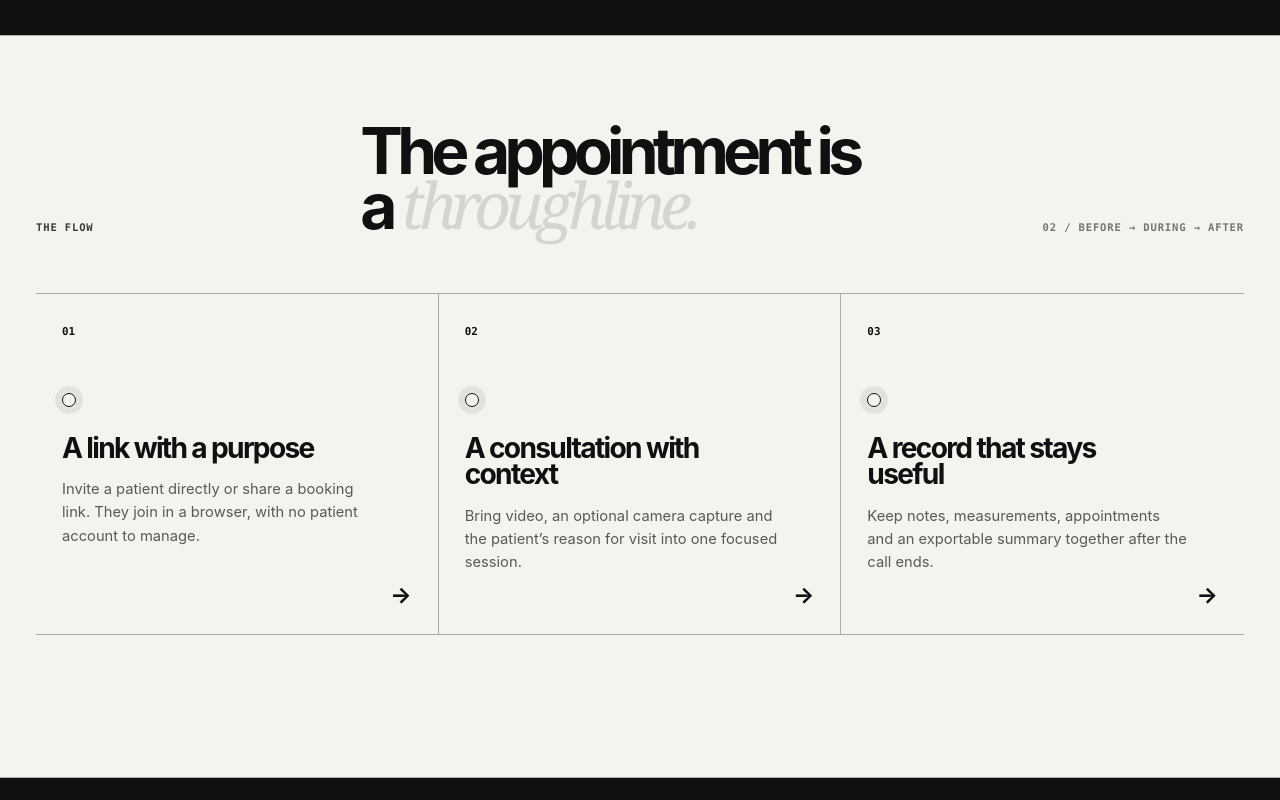
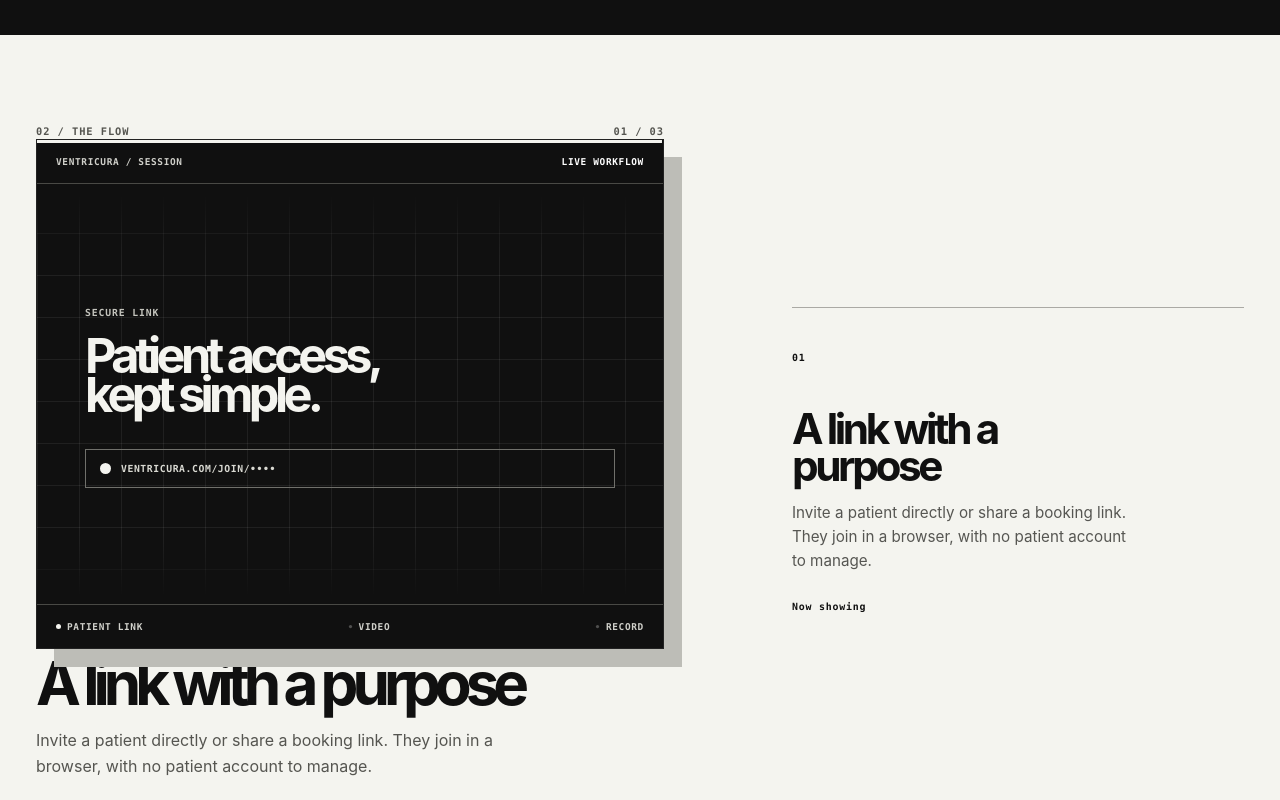
Before and after one commit to Scydarius/pulsewindowtelehealth, a React (Vite) app: page / in a window 1280 px wide. Shown: the part 1660-2460 px from the top of the page. Built offline with nearby package versions, Linux system fonts and the light colour scheme; no server answers.

Commit message:
Add scroll-led product story to landing page

```diff
--- a/src/pages/LandingPage.tsx
+++ b/src/pages/LandingPage.tsx
@@ -1,5 +1,5 @@
 import { ArrowRight } from 'lucide-react';
-import { useEffect, useState } from 'react';
+import { useEffect, useRef, useState } from 'react';
 import { Link } from 'react-router-dom';
 import { supabase } from '../services/supabase';
 import { organizationSchema, PublicFooter, PublicHeader, Seo } from '../components/PublicSite';
@@ -22,12 +22,28 @@ const workflow = [
 export function LandingPage() {
   const clinicSlug = clinicSlugFromHost();
   const [clinicianSignedIn, setClinicianSignedIn] = useState(false);
+  const [activeStory, setActiveStory] = useState(0);
+  const storyRef = useRef<HTMLElement>(null);
 
   useEffect(() => {
     if (!supabase) return;
     void supabase.auth.getSession().then(({ data: { session } }) => setClinicianSignedIn(Boolean(session)));
     const { data: { subscription } } = supabase.auth.onAuthStateChange((_event, session) => setClinicianSignedIn(Boolean(session)));
     return () => subscription.unsubscribe();
+  }, []);
+
+  useEffect(() => {
+    const story = storyRef.current;
+    if (!story) return;
+    const steps = Array.from(story.querySelectorAll<HTMLElement>('[data-story-step]'));
+    const observer = new IntersectionObserver(
+      (entries) => entries.forEach((entry) => {
+        if (entry.isIntersecting) setActiveStory(Number((entry.target as HTMLElement).dataset.storyStep));
+      }),
+      { rootMargin: '-38% 0px -45% 0px', threshold: 0 },
+    );
+    steps.forEach((step) => observer.observe(step));
+    return () => observer.disconnect();
   }, []);
 
   if (clinicSlug) return <ClinicWebsitePage slug={clinicSlug} />;
@@ -58,9 +74,20 @@ export function LandingPage() {
 
     <section className="v6-manifesto"><p>Not another layer of telehealth.</p><h2>A single <em>clinical surface</em><br />for the whole conversation.</h2><span>01 / THE POINT</span></section>
 
-    <section className="v6-workflow" aria-label="The Ventricura workflow">
-      <header><p>THE FLOW</p><h2>The appointment is<br />a <em>throughline.</em></h2><span>02 / BEFORE → DURING → AFTER</span></header>
-      <div className="v6-flow-grid">{workflow.map(([number, title, description]) => <article key={number}><span>{number}</span><div className="v6-flow-node" /><h3>{title}</h3><p>{description}</p><b>→</b></article>)}</div>
+    <section className="v10-story" ref={storyRef} aria-label="A scrolling Ventricura workflow story">
+      <div className="v10-story-sticky">
+        <div className="v10-story-meta"><span>02 / THE FLOW</span><span>{`0${activeStory + 1} / 03`}</span></div>
+        <div className="v10-device" data-active-stage={activeStory}>
+          <div className="v10-device-bar"><span>VENTRICURA / SESSION</span><i>LIVE WORKFLOW</i></div>
+          <div className="v10-device-grid" aria-hidden="true" />
+          <div className="v10-screen v10-screen-invite"><span>SECURE LINK</span><strong>Patient access,<br />kept simple.</strong><div className="v10-link-line"><i />VENTRICURA.COM/JOIN/••••</div></div>
+          <div className="v10-screen v10-screen-consult"><span>LIVE CONSULTATION</span><strong>Everything in<br />the same room.</strong><svg viewBox="0 0 310 62" aria-hidden="true"><path d="M0 32H41l14-12 16 24L98 6l27 51 27-25h40l18-13 17 25 26-38 24 46 18-20h35" /></svg></div>
+          <div className="v10-screen v10-screen-record"><span>SESSION RECORD</span><strong>Ready for<br />what comes next.</strong><div className="v10-record-lines"><i /><i /><i /></div></div>
+          <div className="v10-device-status"><span><i />PATIENT LINK</span><span><i />VIDEO</span><span><i />RECORD</span></div>
+        </div>
+        <div className="v10-story-caption"><h2>{workflow[activeStory][1]}</h2><p>{workflow[activeStory][2]}</p></div>
+      </div>
+      <div className="v10-story-steps">{workflow.map(([number, title, description], index) => <article key={number} data-story-step={index} className={activeStory === index ? 'active' : ''}><span>{number}</span><h3>{title}</h3><p>{description}</p><b>{activeStory === index ? 'Now showing' : 'Scroll to explore'}</b></article>)}</div>
     </section>
 
     <section className="v6-workspace">
```
Also changed, not shown: src/styles/public-future.css.
